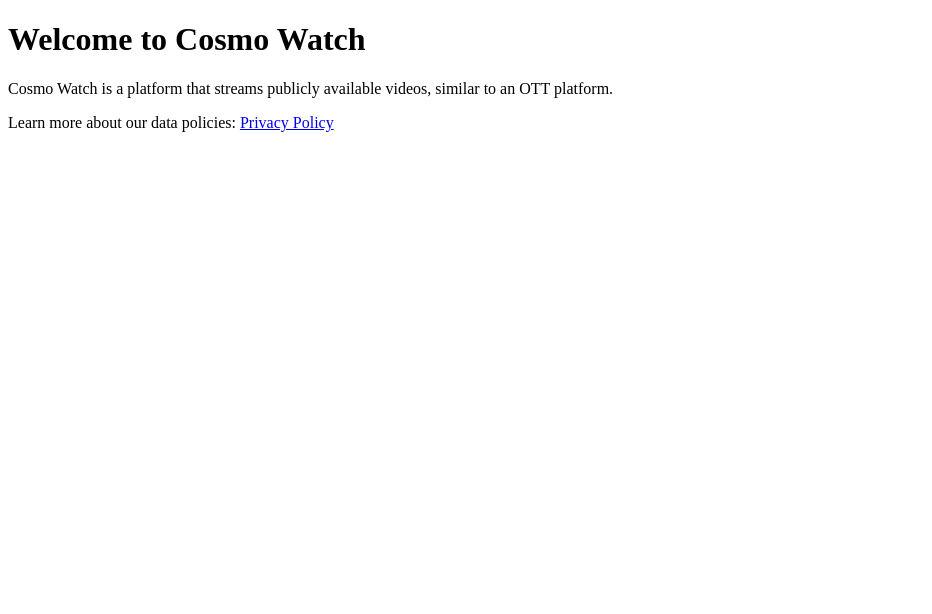
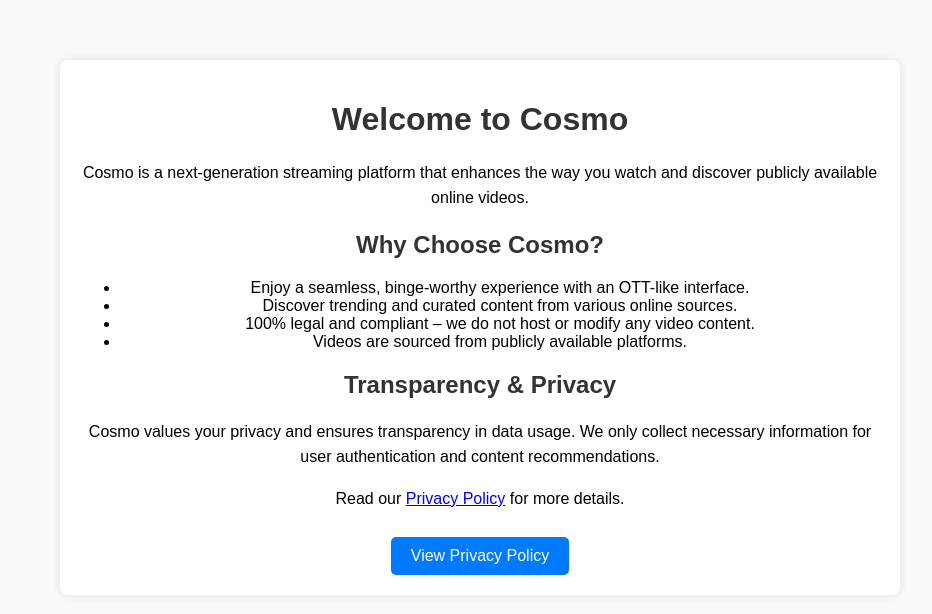
Before and after one commit to vikashnitk/cosmo, a plain HTML site: page index.html in a window 1280 px wide. Shown: the whole page, without its empty margins (0-932 px from the left). Drawn offline with Linux system fonts and the light colour scheme.

Commit message:
Update index.html

```diff
--- a/index.html
+++ b/index.html
@@ -3,11 +3,60 @@
 <head>
     <meta charset="UTF-8">
     <meta name="viewport" content="width=device-width, initial-scale=1.0">
-    <title>Cosmo Watch</title>
+    <title>Cosmo - Next-Generation Streaming</title>
+    <style>
+        body {
+            font-family: Arial, sans-serif;
+            margin: 40px;
+            padding: 20px;
+            background-color: #f9f9f9;
+        }
+        .container {
+            max-width: 800px;
+            background: white;
+            padding: 20px;
+            border-radius: 8px;
+            box-shadow: 0px 0px 10px rgba(0, 0, 0, 0.1);
+            text-align: center;
+        }
+        h1, h2 {
+            color: #333;
+        }
+        p {
+            line-height: 1.6;
+        }
+        .btn {
+            display: inline-block;
+            background-color: #007bff;
+            color: white;
+            padding: 10px 20px;
+            text-decoration: none;
+            border-radius: 5px;
+            margin-top: 10px;
+        }
+        .btn:hover {
+            background-color: #0056b3;
+        }
+    </style>
 </head>
 <body>
-    <h1>Welcome to Cosmo Watch</h1>
-    <p>Cosmo Watch is a platform that streams publicly available videos, similar to an OTT platform.</p>
-    <p>Learn more about our data policies: <a href="https://vikashnitk.github.io/cosmo//privacy-policy.html">Privacy Policy</a></p>
+    <div class="container">
+        <h1>Welcome to Cosmo</h1>
+        <p>Cosmo is a next-generation streaming platform that enhances the way you watch and discover publicly available online videos.</p>
+
+        <h2>Why Choose Cosmo?</h2>
+        <ul>
+            <li>Enjoy a seamless, binge-worthy experience with an OTT-like interface.</li>
+            <li>Discover trending and curated content from various online sources.</li>
+            <li>100% legal and compliant – we do not host or modify any video content.</li>
+            <li>Videos are sourced from publicly available platforms.</li>
+        </ul>
+
+        <h2>Transparency & Privacy</h2>
+        <p>Cosmo values your privacy and ensures transparency in data usage. We only collect necessary information for user authentication and content recommendations.</p>
+        <p>Read our <a href="privacy-policy.html">Privacy Policy</a> for more details.</p>
+
+        <a href="privacy-policy.html" class="btn">View Privacy Policy</a>
+    </div>
 </body>
 </html>
```
